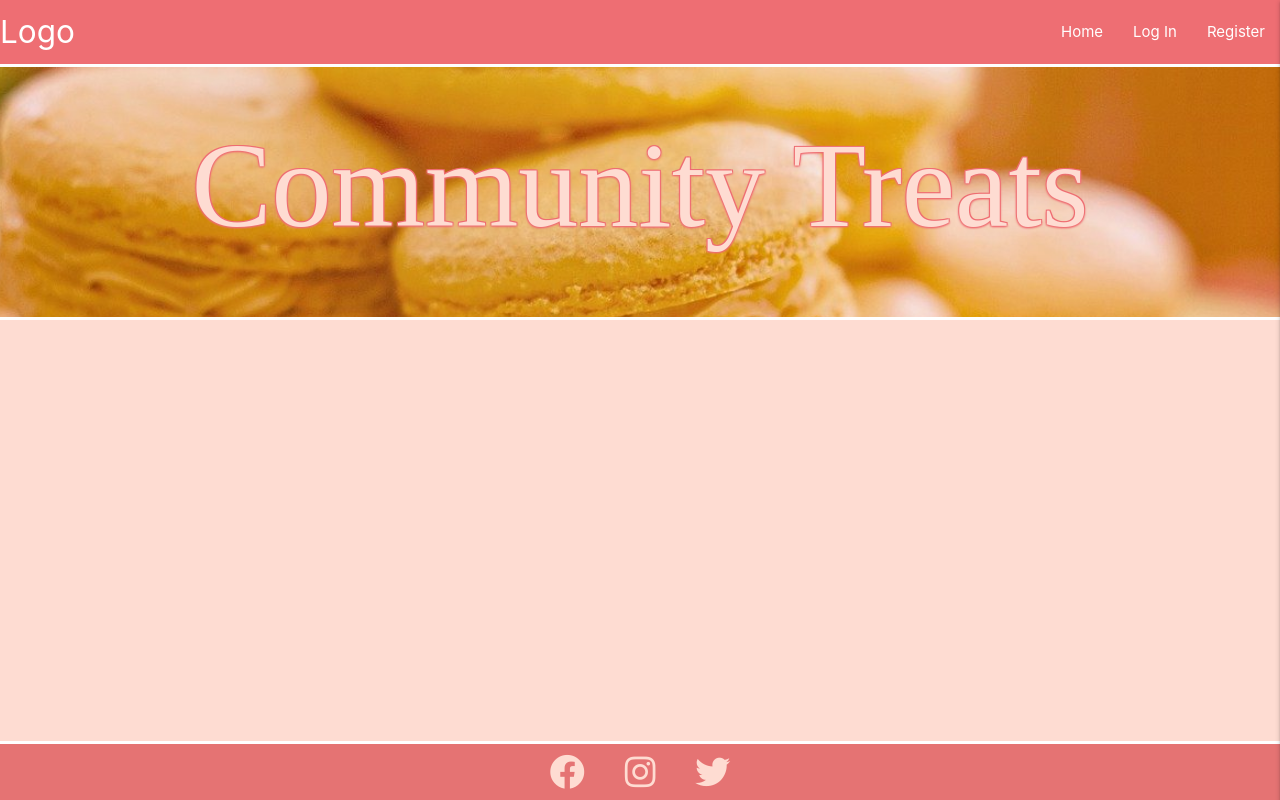
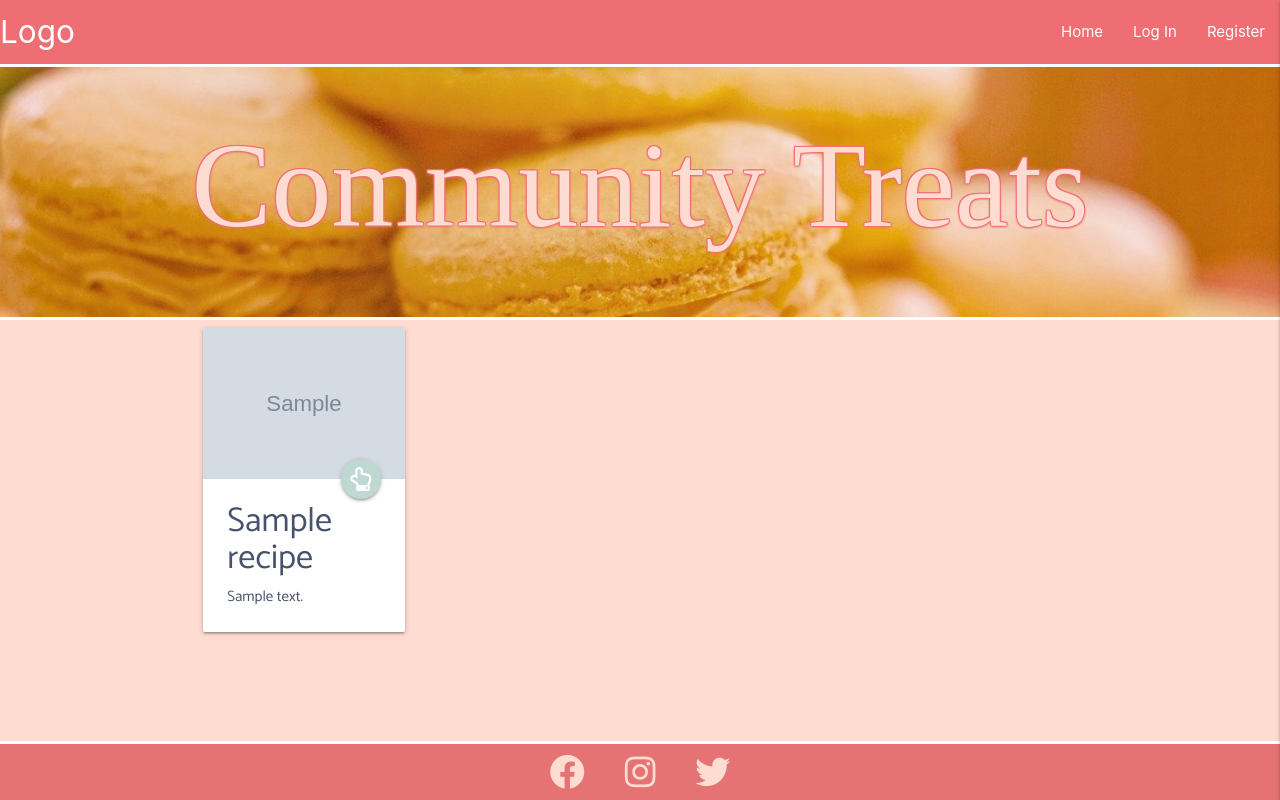
Before and after one commit to C-Undritz/Community-Treats, a Flask app: page /home in a window 1280 px wide. Run offline with Flask 2, Linux system fonts and the light colour scheme; grey boxes marked "Sample" are stand-in pictures; a database or web service that is not in the repository returns one stand-in record (values such as "Sample title"); some libraries are stand-ins or nearby versions; some web fonts are replaced.

Commit message:
feat: displaying recipes in database on home page

```diff
--- a/app.py
+++ b/app.py
@@ -22,7 +22,8 @@ mongo = PyMongo(app)
 @app.route("/")
 @app.route("/home")
 def home():
-    return render_template("index.html")
+    recipes = mongo.db.recipes.find()
+    return render_template("index.html", recipes=recipes)
 
 
 @app.route("/view_recipe")
--- a/static/css/style.css
+++ b/static/css/style.css
@@ -117,6 +117,21 @@ footer {
     transform: scale(1.2);
 }
 
+/* ---------- cards ---------- */
+.card-title {
+    font-family: Catamaran;
+}
+
+.btn-floating {
+    background-color: #BFD8D2 !important;
+    font-weight: bold;
+}
+
+.btn-floating:hover {
+    background-color: #ee6e73 !important;
+    font-weight: bold;
+}
+
 /* ---------- icons ---------- */
 .icon-style {
     color: #ee6e73;
--- a/templates/index.html
+++ b/templates/index.html
@@ -1,5 +1,23 @@
 {% extends "base.html" %}
 {% block content %}
 
+<div class="container">
+    <div class="row">
+        {% for recipe in recipes %}
+        <div class="col s6 m4 l3">
+            <div class="card">
+                <div class="card-image">
+                    <img src="{{ recipe.recipe_image }}">
+                    <a href="{{ url_for('view_recipe', recipe_id=recipe._id) }}" class="btn-floating halfway-fab"><i class="far fa-hand-point-up"></i></a>
+                </div>
+                <div class="card-content">
+                    <span class="card-title"><h4>{{ recipe.recipe_name }}</h4></span>
+                    <p>{{ recipe.description }}</p>
+                </div>
+            </div>
+        </div>
+        {% endfor %}
+    </div>
+</div>
 
 {% endblock %}
```
